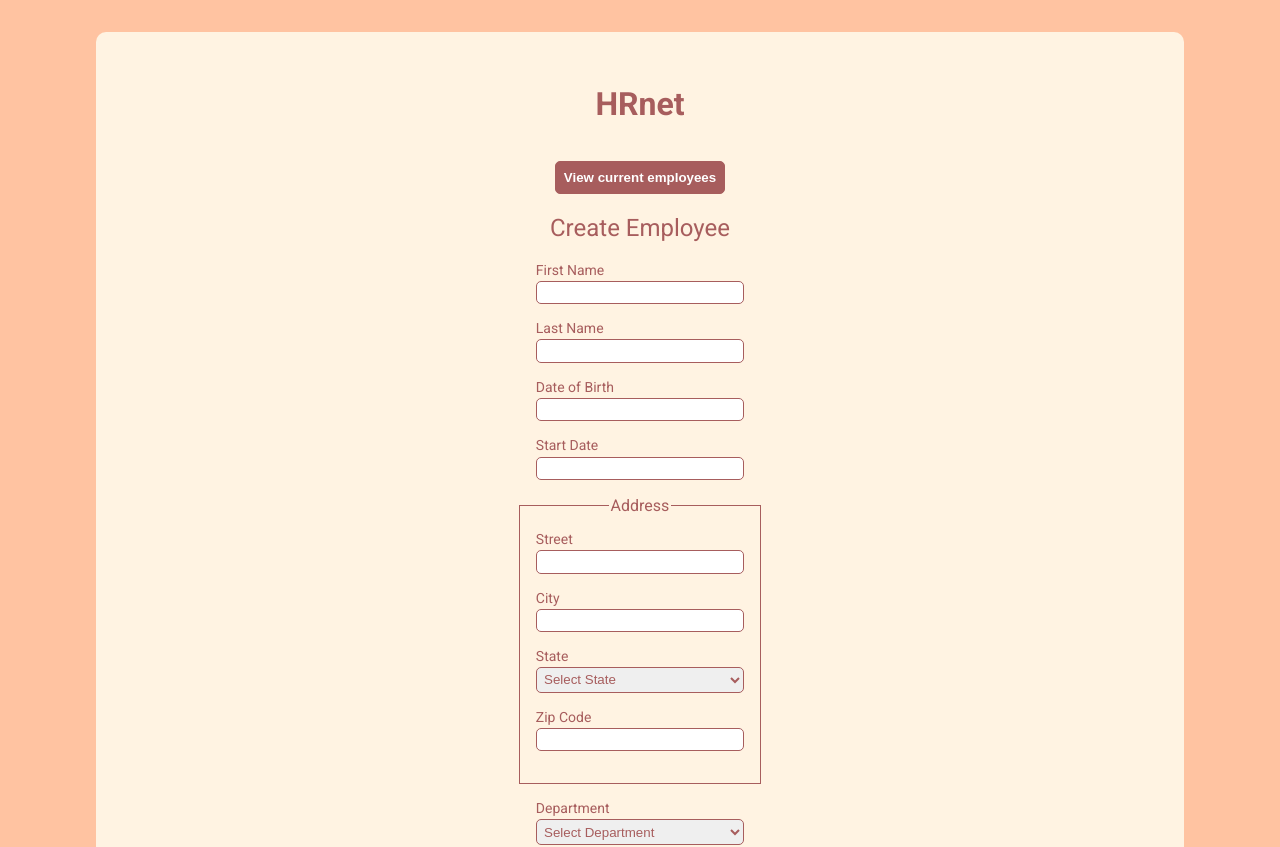
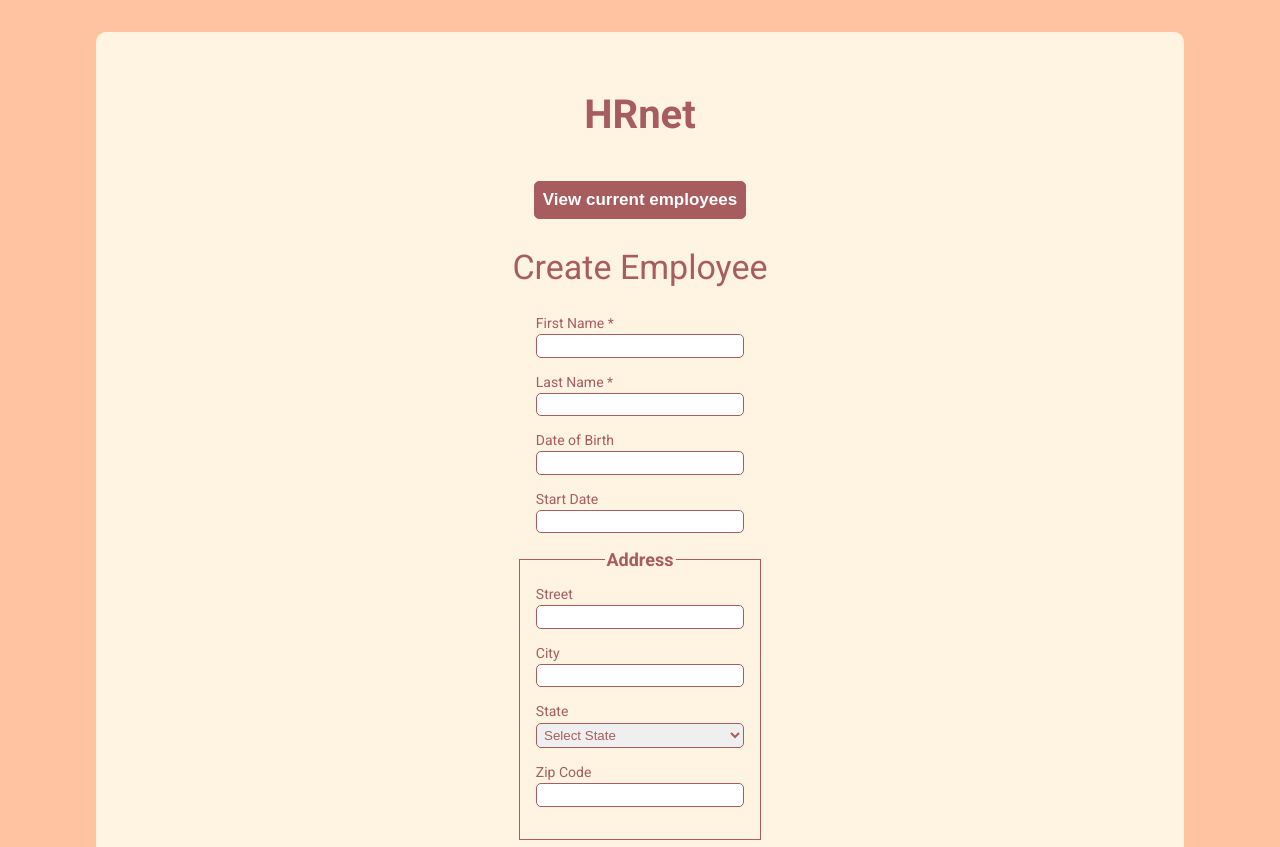
Before and after one commit to sopicard/hr_net_sp, a React (Vite) app: page / in a window 1280 px wide. Shown: the top 847 px of the page. Built offline with nearby package versions, Linux system fonts and the light colour scheme.

Commit message:
css className

```diff
--- a/src/components/Input.jsx
+++ b/src/components/Input.jsx
@@ -20,7 +20,7 @@ const Input = ({ label, name, type, value, onChange }) => {
         <DatePicker selected={value} onChange={(date) => onChange(name, date)} />
       ) :
       type === 'select' && name === 'state' ? (
-        <select name={name} value={value} onChange={handleChange}>
+        <select className='form__select' name={name} value={value} onChange={handleChange}>
           <option value="">Select State</option>
           {StatesList.map((state) => (
             <option key={state.abbreviation} value={state.abbreviation}>
@@ -30,7 +30,7 @@ const Input = ({ label, name, type, value, onChange }) => {
         </select>
       ) :
       type === 'select' && name === 'department' ? (
-        <select name={name} value={value} onChange={handleChange}>
+        <select className='form__select' name={name} value={value} onChange={handleChange}>
           <option value="">Select Department</option>
           <option value="Sales">Sales</option>
           <option value="Marketing">Marketing</option>
@@ -40,6 +40,7 @@ const Input = ({ label, name, type, value, onChange }) => {
         </select>
       ) : (
         <input
+          className='form__input'
           name={name}
           type={type}
           value={value}
--- a/src/index.css
+++ b/src/index.css
@@ -1,3 +1,140 @@
+:root {
+  font-family: 'Roboto', sans-serif;
+}
+
+body {
+  margin: 0;
+  background-color:  #FFC3A1;
+}
+
+main {
+  text-align: center;
+  background-color: #FFF3E2;
+  color: #A75D5D;
+  padding: 2rem;
+  margin: 2rem 6rem;
+  border-radius: 10px;
+}
+
+.mainTitle {
+  font-size: 40px;
+}
+
+button {
+  border: #A75D5D 1px solid;
+  color: white;
+  background-color: #A75D5D;
+  padding: 0.5rem;
+  border-radius: 5px;
+  font-weight: bold;
+  font-size: 17px;
+}
+
+.subTitle {
+  font-weight: normal;
+  font-size: 34px;
+}
+
+.form {
+  display: flex;
+  flex-direction: column;
+  gap: 1rem;
+  width: fit-content;
+  justify-content: center;
+  align-items: center;
+  margin: auto;
+}
+
+.form__input-wrapper {
+  display: flex;
+  flex-direction: column;
+  gap: 0.2rem;
+}
+
+.form__input-wrapper .form__input:focus, .form__select:focus {
+  outline: 2px solid #F0997D;
+  border: none;
+  color: #F0997D;
+}
+
+.form__input, .form__select{
+  border: #A75D5D 1px solid;
+  border-radius: 5px;
+  color: #A75D5D;
+  padding: 0.2rem;
+  width: 200px;
+  box-sizing: content-box;
+}
+
+.form__label {
+  font-size: 14px;
+  text-align: left;
+}
+
+.form__fieldset {
+  display: flex;
+  flex-direction: column;
+  gap: 1rem;
+  border-style: none;
+  border: 1px solid #A75D5D;
+  padding: 1rem 1rem 2rem 1rem;
+}
+
+.form__legend {
+  font-weight: bold;
+  font-size: 18px;
+}
+
+/* StaffList */
+
+/* en-tetes */
+.MuiBox-root {
+  color: #A75D5D;
+}
+
+/* flèches de tri */
+.MuiTableHead-root .MuiSvgIcon-root {
+  color: #A75D5D;
+}
+
+/* texte des employés */
+.MuiTableBody-root .MuiTableCell-root {
+  color: #A75D5D;
+}
+
+/* bouton home */
+.staff-list__button.MuiButton-outlined {
+  border: #A75D5D 1px solid;
+  color: white;
+  background-color: #A75D5D;
+  padding: 0.5rem;
+  border-radius: 5px;
+  margin-top: 1.5rem;
+  letter-spacing: 0.1rem;
+}
+
+/* boutons next & previous */
+.staff-list__pagination.MuiButton-outlined {
+  border: #A75D5D 1px solid;
+  color: white;
+  background-color: #A75D5D;
+  padding: 0.5rem;
+  border-radius: 5px;
+  margin-top: 1rem;
+}
+
+/* Style pour le bouton de la page en cours */
+.staff-list__pagination.current-page.MuiButton-outlined {
+  border: #A75D5D 1px solid;
+  color:#A75D5D;
+  background-color: white;
+  padding: 0.5rem;
+  border-radius: 5px;
+}
+
+
+
+
 :root {
   font-family: 'Roboto', sans-serif;
 }
--- a/src/pages/Home.jsx
+++ b/src/pages/Home.jsx
@@ -21,11 +21,14 @@ const Home = () => {
   const handleSubmit = (e) => {
     e.preventDefault()
 
-    // Enregistre dans le localStorage uniquement si le formulaire est complet
-    if (formState.firstName && formState.lastName) {
+    // Vérifie si les champs firstName et lastName sont remplis
+    if (!formState.firstName || !formState.lastName) {
+      alert('Please enter both first name and last name.');
+      return
+    }
     // Vérifie si le code postal ne contient que des chiffres après le filtrage
     if (formState.zipCode && !/^\d+$/.test(formState.zipCode)) {
-        alert('Please enter a valid zip code.')
+      alert('Please enter a valid zip code containing only numbers.')
       // Arrête la soumission du formulaire si le code postal n'est pas valide
       return
     }
@@ -45,7 +48,6 @@ const Home = () => {
 
     alert('Employee Created !')
   }
-  }
 
   // Fonction pour filtrer les champs à inclure dans le fieldset
   const getAddressFields = () => {
@@ -55,31 +57,35 @@ const Home = () => {
   return (
     <div>
       <main>
-        <h1>HRnet</h1>
+        <h1 className='mainTitle'>HRnet</h1>
         <button onClick={() => navigate('/staff-list')}>View current employees</button>
-        <h2>Create Employee</h2>
-        <form onSubmit={handleSubmit}>
+        <h2 className='subTitle'>Create Employee</h2>
+        <form className='form' onSubmit={handleSubmit}>
           {/* Section pour les champs avant le fieldset "Address" */}
           {['firstName', 'lastName', 'dateOfBirth', 'startDate'].map((fieldName) => {
             const field = FieldConfig.find((f) => f.name === fieldName);
             return (
               <Input
                 key={field.name}
-                label={field.label}
+                labelClassName="form__label"
+                inputClassName="form__input"
+                label={field.name === 'firstName' || field.name === 'lastName' ? `${field.label} *` : field.label}
                 name={field.name}
                 type={field.type}
                 value={formState[field.name] || ''}
                 onChange={(fieldName, value) => handleChange(fieldName, value)}
               />
-            );
+            )
           })}
           {/* Fieldset "Address" */}
-          <fieldset>
-            <legend>Address</legend>
+          <fieldset className='form__fieldset'>
+            <legend className='form__legend'>Address</legend>
             {/* Générer dynamiquement les champs de l'adresse */}
             {getAddressFields().map((field) => (
               <Input
                 key={field.name}
+                labelClassName="form__label"
+                inputClassName="form__input"
                 label={field.label}
                 name={field.name}
                 type={field.type}
@@ -94,13 +100,15 @@ const Home = () => {
             return (
               <Input
                 key={field.name}
+                labelClassName="form__label"
+                inputClassName="form__input"
                 label={field.label}
                 name={field.name}
                 type={field.type}
                 value={formState[field.name] || ''}
                 onChange={(fieldName, value) => handleChange(fieldName, value)}
               />
-            );
+            )
           })}
           <button type="submit">Save</button>
         </form>
```
Also changed, not shown: src/components/FieldConfig.jsx (+0 -17 lines). Lines whose indentation alone changed are shown as unchanged.
